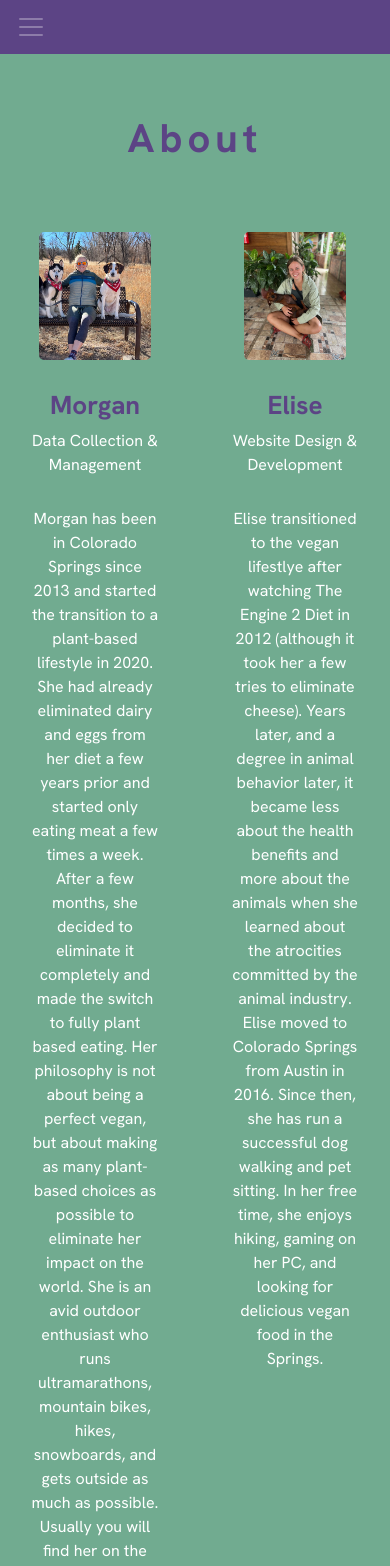
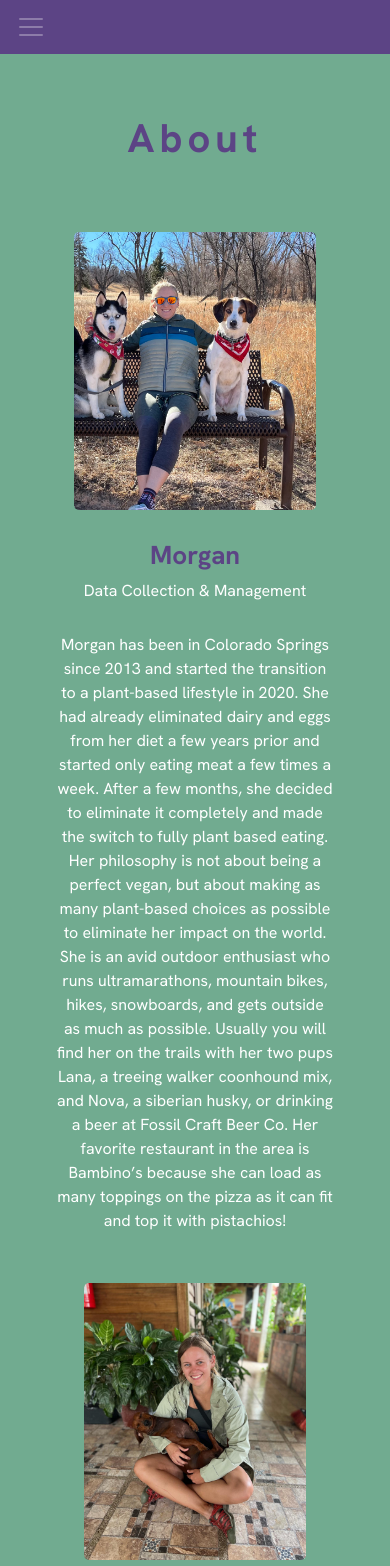
Before and after one commit to eliseraney/719-vegan-finds, a React (Create React App) app: page /About in a window 390 px wide. Shown: the top 1566 px of the page. Built offline with nearby package versions, Linux system fonts and the light colour scheme.

Commit message:
Edited responsiveness of About page

```diff
--- a/src/pages/About.css
+++ b/src/pages/About.css
@@ -33,3 +33,13 @@
   text-align: center;
   padding: 10px;
 }
+
+@media (max-width: 768px) {
+  .About .aboutGrid {
+    display: block;
+  }
+
+  .About .paragraph {
+    margin-bottom: 50px;
+  }
+}
```
